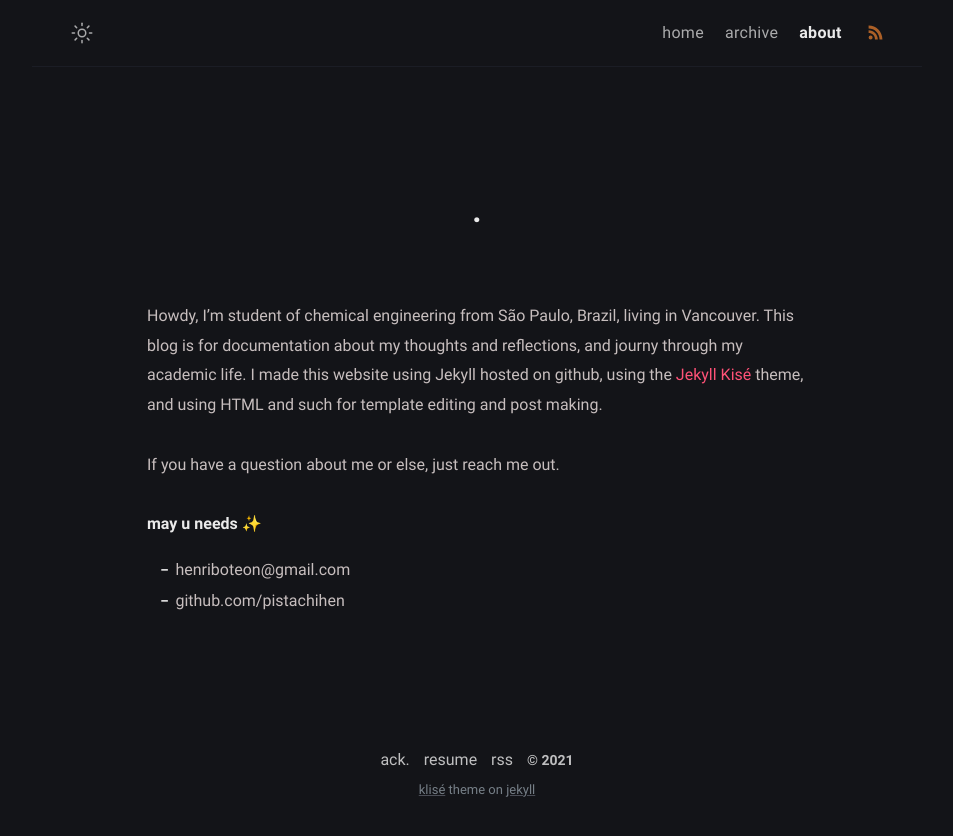
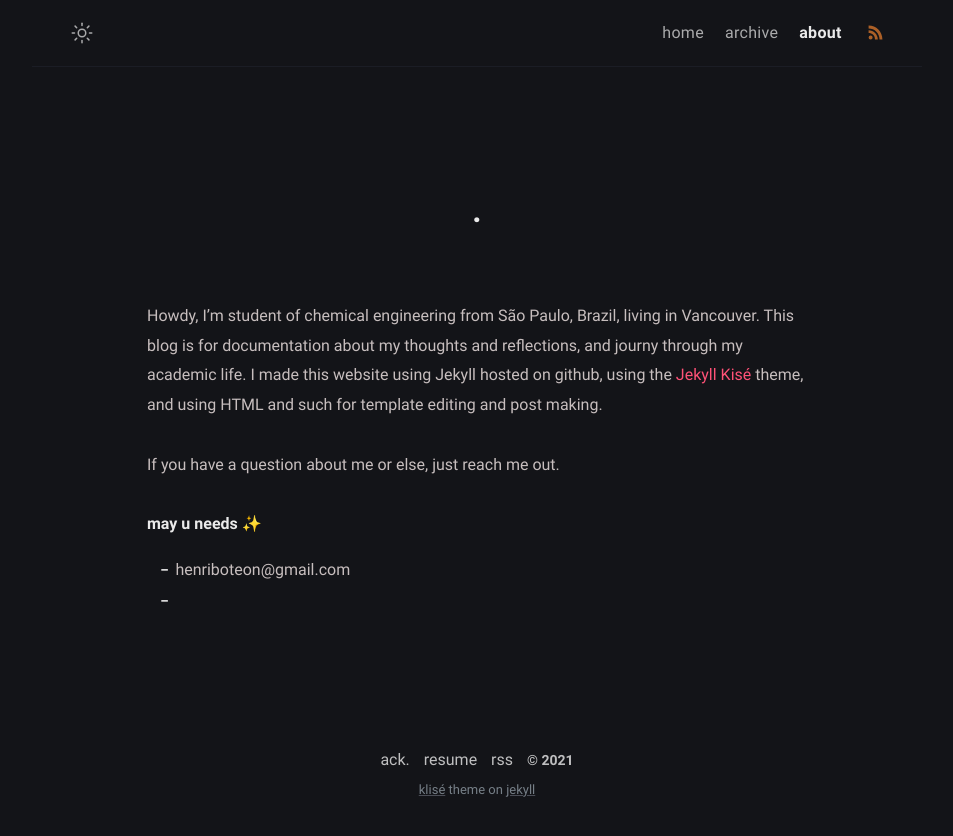
Before and after one commit to Pistachihen/pistachi.github.io, a Jekyll site: the page built from about.md, in a window 1280 px wide. Shown: the top 836 px of the page, without its empty margins (163-1116 px from the left). Built offline with Jekyll 4.4.1, drawn with Linux system fonts in a browser that asks for light colours.

Commit message:
about.md: changed

```diff
--- a/about.md
+++ b/about.md
@@ -12,4 +12,4 @@ If you have a question about me or else, just reach me out.
 **may u needs ✨**
 
 - {{ site.author.email }}
-- github.com/{{ site.author.github }}
+-
```
